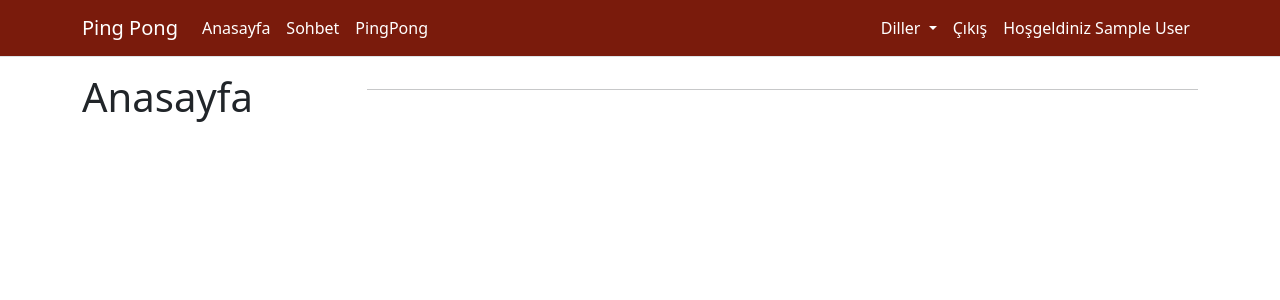
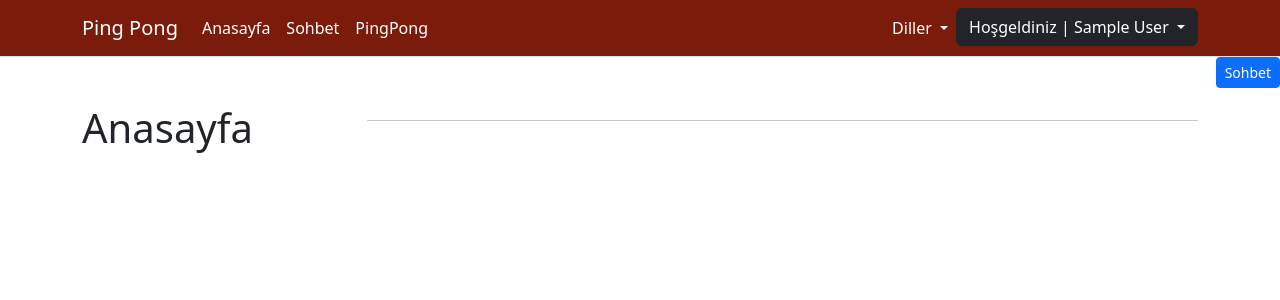
Before and after one commit to aozcelikk/ft_transcendence, a Django app: page /tr/ in a window 1280 px wide. Shown: the top 300 px of the page. Run offline with Django 4.2, Linux system fonts and the light colour scheme; the visitor is signed in with stand-in values (Sample User, id 1); some libraries are stand-ins or nearby versions.

Commit message:
Hatalar giderilmeye calısıldı

```diff
--- a/chat/models.py
+++ b/chat/models.py
@@ -1,5 +1,5 @@
 from django.db import models
 
-class Message(models.Model):
-    content = models.TextField()
-    timestamp = models.DateTimeField(auto_now_add=True)
+# class Message(models.Model):
+#     content = models.TextField()
+#     timestamp = models.DateTimeField(auto_now_add=True)
--- a/chat/static/chat/css/oda.css
+++ b/chat/static/chat/css/oda.css
@@ -24,8 +24,3 @@ input{
 input:focus{
 	box-shadow: 0px 0px 20px;
 }
-
-button{
-	width : 20%;
-	height: 50px;
-}
--- a/templates/base.html
+++ b/templates/base.html
@@ -14,7 +14,7 @@
 	</head>
 	<body>
 		{% include 'part/_navbar.html' %}
-
+		{% include "part/_yanmenu.html" %}
 		{% block content %}{% endblock %}
 		<script src="{% static 'js/bootstrap.min.js' %}"></script>
 		<script src="{% static 'js/base.js' %}"></script>
--- a/templates/part/_navbal.html
+++ b/templates/part/_navbal.html
@@ -22,6 +22,7 @@
 				</li>
 				<li class="nav-item">
 					<a class="nav-link" style="color: white" href="">{% trans "Hoşgeldiniz" %} | {{ user.get_full_name|title }}</a>
+				</li>
 				{% else %}
 				<li class="nav-item">
 					<a class="nav-link" style="color: white" href="{% url 'giris' %}">{% trans "Giriş" %}</a>
--- a/templates/part/_navbar.html
+++ b/templates/part/_navbar.html
@@ -29,11 +29,15 @@
 					</ul>
 				</li>
 				{% if user.is_authenticated %}
-				<li class="nav-item">
-					<a class="nav-link" style="color: white" href="{% url 'cikis' %}">{% trans "Çıkış" %}</a>
+				<li class="nav-item dropdown">
+					<button class="btn btn-dark dropdown-toggle" data-bs-toggle="dropdown" aria-expanded="false">
+						{% trans "Hoşgeldiniz" %} | {{ user.get_full_name|title }}
+					</button>
+					<ul class="dropdown-menu">
+						<li><a class="dropdown-item" href="#">{% trans "Kullanıcı Ayarları" %}</a></li>
+						<li><a class="dropdown-item" href="{% url 'cikis' %}">{% trans "Çıkış" %}</a></li>
+					</ul>
 				</li>
-				<li class="nav-item">
-					<a class="nav-link" style="color: white" href="">{% trans "Hoşgeldiniz" %} {{ user.get_full_name|title }}</a>
 				{% else %}
 				<li class="nav-item">
 					<a class="nav-link" style="color: white" href="{% url 'giris' %}">{% trans "Giriş" %}</a>
--- /dev/null
+++ b/templates/part/_yanmenu.html
@@ -0,0 +1,37 @@
+{% load  static %}
+{% load i18n %}
+
+<div class="col-md-3 ms-md-auto">
+	<div class="d-grid gap-2 d-md-flex justify-content-md-end">
+		<button class="btn btn-primary btn-sm" type="button" data-bs-toggle="offcanvas" data-bs-target="#offcanvasRight" aria-controls="offcanvasRight">Sohbet</button>
+			<div class="offcanvas offcanvas-end" tabindex="-1" id="offcanvasRight" aria-labelledby="offcanvasRightLabel">
+				<div class="offcanvas-header">
+				<h5 class="offcanvas-title" id="offcanvasRightLabel">Sohbet için</h5>
+				<button type="button" class="btn-close" data-bs-dismiss="offcanvas" aria-label="Close"></button>
+				</div>
+				<div class="offcanvas-body">
+				...
+			</div>
+		</div>
+	</div>
+</div>
+
+<button hidden class="btn btn-primary" id="liveToastBtn"></button>
+<div class="toast-container position-fixed bottom-0 end-0 p-3">
+  <div id="liveToast" class="toast" role="alert" aria-live="assertive" aria-atomic="true">
+	<div class="toast-header">
+		<img src="..." class="rounded me-2" alt="...">
+		<strong class="me-auto">{{ user.get_full_name }}</strong>
+		<small id="time">11 s</small>
+		<button type="button" class="btn-close" data-bs-dismiss="toast" aria-label="Close"></button>
+	</div>
+		<div class="toast-body">
+			<h6 id="textareasend">naber</h6>
+		</div>
+	</div>
+</div>
+
+{% block js_files %}
+
+
+{% endblock %}
```
Also changed, not shown: chat/static/chat/js/oda.js (+0 -21 lines), chat/templates/oda.html (+0 -20 lines), static/js/_yanmenu.js (added, +17 -0 lines).
